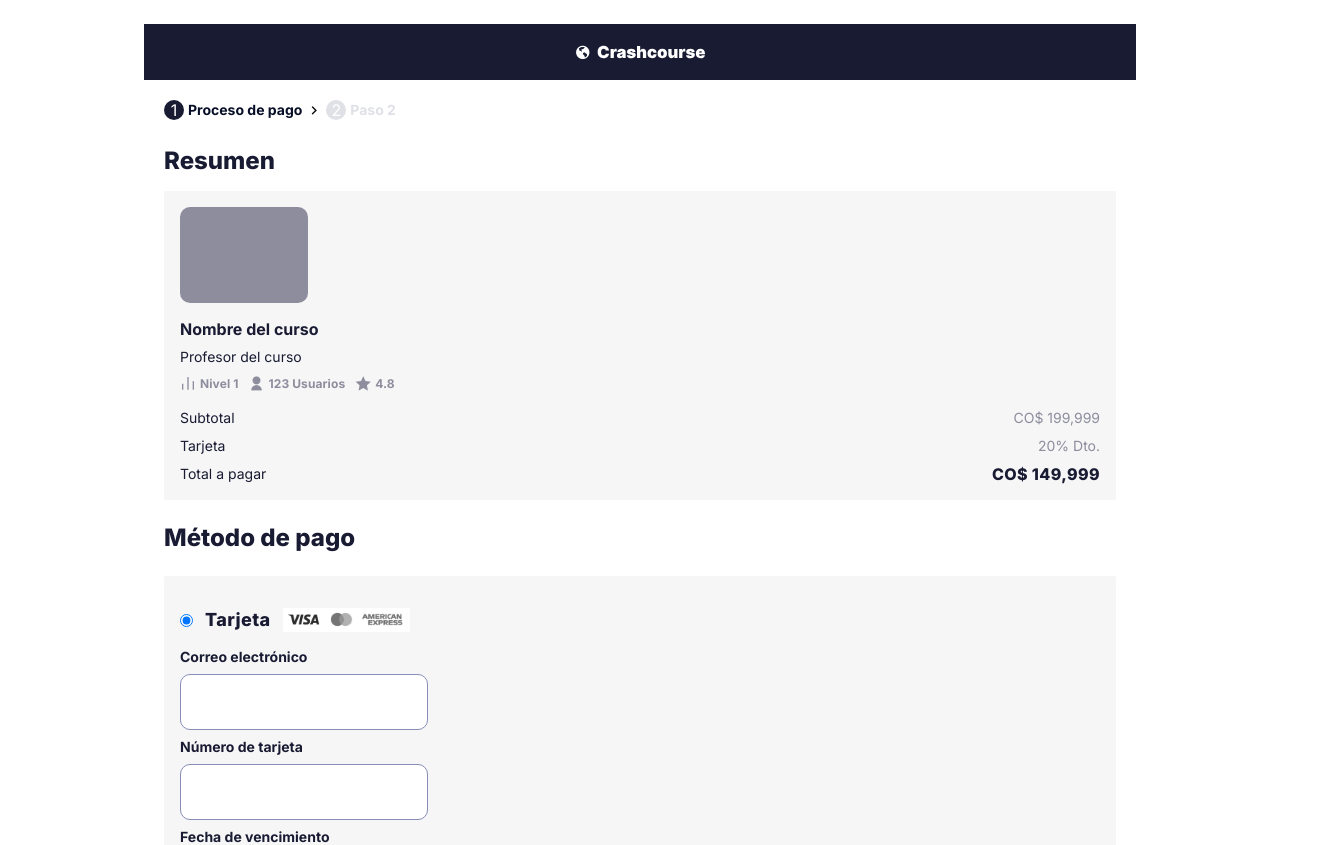
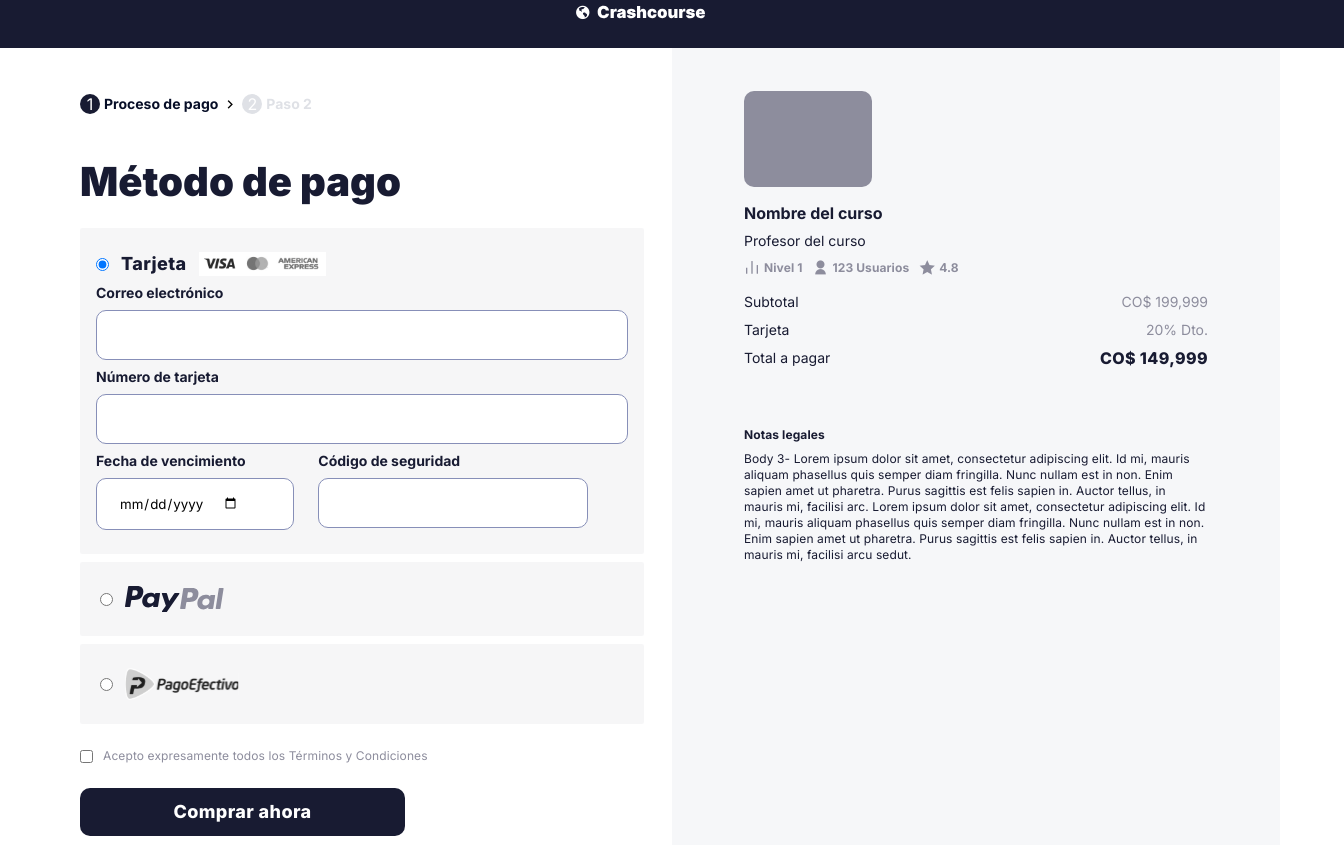
Before and after one commit to kedeinroga/crashcourse-front, a React (Create React App) app: page / in a window 1280 px wide. Shown: the top 845 px of the page, 1344 px wide, since content can reach past the window. Built offline with nearby package versions, Linux system fonts and the light colour scheme.

Commit message:
view of the course checkout page in desktop version

```diff
--- a/src/components/checkout/HeaderCheckout.css
+++ b/src/components/checkout/HeaderCheckout.css
@@ -16,3 +16,14 @@
 .header-checkout i {
   color: var(--color-white);
 }
+
+@media only screen and (min-width: 480px) {
+  .header-checkout {
+    height: 72px;
+    margin: -24px -144px 0 -144px;
+  }
+
+  body {
+    padding: 0px 80px;
+  }
+}
--- a/src/components/checkout/LegalNotes.css
+++ b/src/components/checkout/LegalNotes.css
@@ -19,3 +19,9 @@
   letter-spacing: 0.1px;
   text-align: left;
 }
+
+@media only screen and (min-width: 480px) {
+  .legal-notes {
+    padding: 0 0;
+  }
+}
--- a/src/components/checkout/PaymentMethod.css
+++ b/src/components/checkout/PaymentMethod.css
@@ -10,7 +10,7 @@
   flex-direction: column;
 }
 
-.card-method__form label {
+.payment__label {
   font-size: 14px;
   font-style: normal;
   font-weight: 700;
@@ -59,21 +59,22 @@
   text-align: left;
 }
 
-.form-inout__text {
+.form-input__text {
   border: 0.5px solid var(--color-gray2);
   box-sizing: border-box;
   border-radius: 10px;
+  width: 100%;
   background-color: var(--color-white);
-  height: 56px;
-  width: 248px;
+  padding: 16px 54px 16px 22px;
 }
 
 .terms {
   display: flex;
   align-items: center;
-  justify-content: center;
+  justify-content: flex-start;
   gap: 10px;
   margin-bottom: 24px;
+  margin-top: 24px;
 }
 
 .terms-text {
@@ -95,3 +96,35 @@
   padding: 14px 0px;
   width: 100%;
 }
+
+@media only screen and (min-width: 480px) {
+  .payment-method__title {
+    font-size: 40px;
+    font-weight: 900;
+    line-height: 44px;
+  }
+
+  .content__expi-seg {
+    display: flex;
+    gap: 24px;
+  }
+
+  .content__expi-seg div {
+    display: flex;
+    flex-direction: column;
+  }
+
+  .button-payment__content {
+    display: flex;
+    justify-content: flex-start;
+  }
+
+  .button-payment__content .button__comprar {
+    padding: 14px 91px;
+    max-width: 325px;
+  }
+
+  .payment-method {
+    margin: 0;
+  }
+}
--- a/src/components/checkout/PaymentMethod.tsx
+++ b/src/components/checkout/PaymentMethod.tsx
@@ -15,14 +15,20 @@
           <p>Tarjeta</p>
           <img src={card} alt="card" />
         </label>
-        <label>Correo electrónico</label>
-        <input className="form-inout__text" type="text" />
-        <label>Número de tarjeta</label>
-        <input className="form-inout__text" type="text" />
-        <label>Fecha de vencimiento</label>
-        <input className="form-inout__text" type="text" />
-        <label>Código de seguridad</label>
-        <input className="form-inout__text" type="text" />
+        <label className="payment__label">Correo electrónico</label>
+        <input className="form-input__text" type="text" />
+        <label className="payment__label">Número de tarjeta</label>
+        <input className="form-input__text" type="text" />
+        <div className="content__expi-seg">
+          <div>
+            <label className="payment__label">Fecha de vencimiento</label>
+            <input className="form-input__text" type="date" />
+          </div>
+          <div>
+            <label className="payment__label">Código de seguridad</label>
+            <input className="form-input__text" type="text" />
+          </div>
+        </div>
       </form>
       <label className="payment-method__label other">
         <input type="radio" name="paypal" />
--- a/src/components/checkout/PaymentSummary.css
+++ b/src/components/checkout/PaymentSummary.css
@@ -95,3 +95,19 @@
   gap: 8px;
   margin-top: 16px;
 }
+
+@media only screen and (min-width: 480px) {
+  .summary-text {
+    display: none;
+  }
+
+  .summary-card {
+    background-color: var(--color-background);
+    padding: 0;
+    margin-top: 0;
+  }
+
+  .summary {
+    margin: 0 0;
+  }
+}
--- a/src/components/checkout/StepsPay.css
+++ b/src/components/checkout/StepsPay.css
@@ -46,3 +46,9 @@
 .step-two {
   color: #dfe1e6;
 }
+
+@media only screen and (min-width: 480px) {
+  .steps-pay {
+    margin: 46px 0 46px 0;
+  }
+}
--- a/src/pages/Checkout.css
+++ b/src/pages/Checkout.css
@@ -0,0 +1,31 @@
+.checkout-desktop {
+  display: none;
+}
+@media only screen and (min-width: 480px) {
+  .checkout-desktop {
+    display: flex;
+    flex-wrap: wrap;
+    justify-content: space-between;
+  }
+
+  .checkout-mobile {
+    display: none;
+  }
+
+  .checkout-desktop__one {
+    display: flex;
+    flex-direction: column;
+    width: 564px;
+  }
+
+  .checkout-desktop__two {
+    display: flex;
+    flex-direction: column;
+    width: 608px;
+    height: 100vh;
+    padding: 43px 72px;
+    gap: 59px;
+    margin-right: -80px;
+    background-color: var(--color-background);
+  }
+}
--- a/src/pages/Checkout.tsx
+++ b/src/pages/Checkout.tsx
@@ -11,10 +11,22 @@
   return (
     <Fragment>
       <HeaderCheckout />
-      <StepsPay />
-      <PaymentSummary />
-      <PaymentMethod />
-      <LegalNotes />
+      <div className="checkout-mobile">
+        <StepsPay />
+        <PaymentSummary />
+        <PaymentMethod />
+        <LegalNotes />
+      </div>
+      <div className="checkout-desktop">
+        <div className="checkout-desktop__one">
+          <StepsPay />
+          <PaymentMethod />
+        </div>
+        <div className="checkout-desktop__two">
+          <PaymentSummary />
+          <LegalNotes />
+        </div>
+      </div>
     </Fragment>
   );
 }
```
